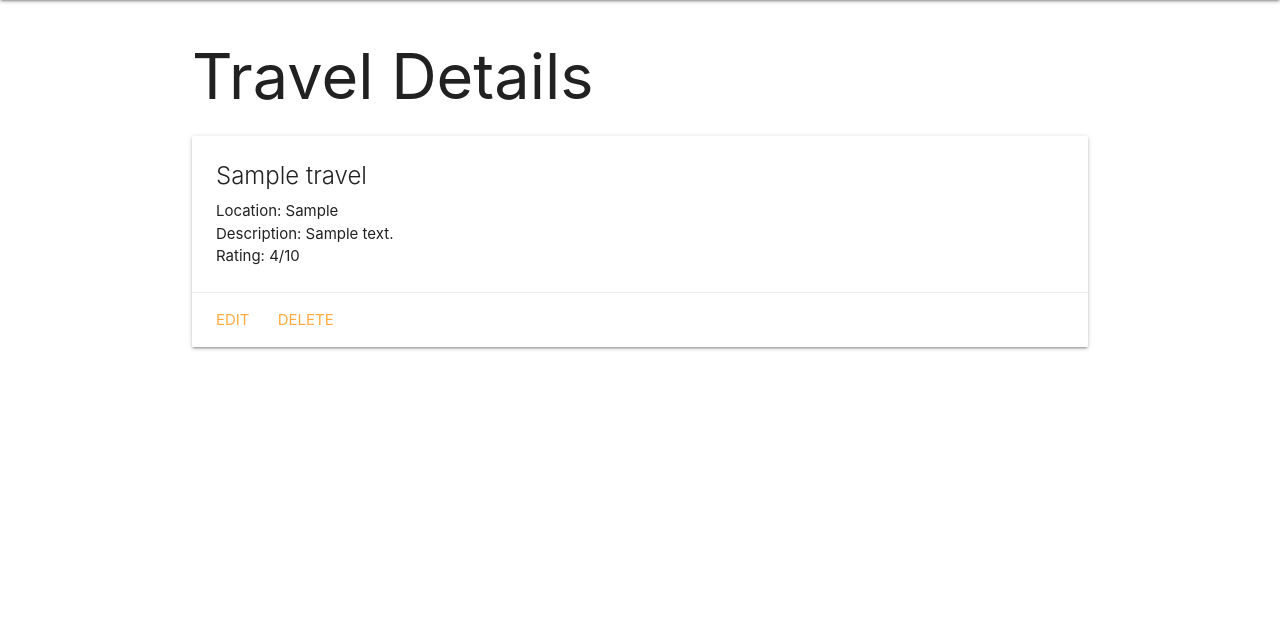
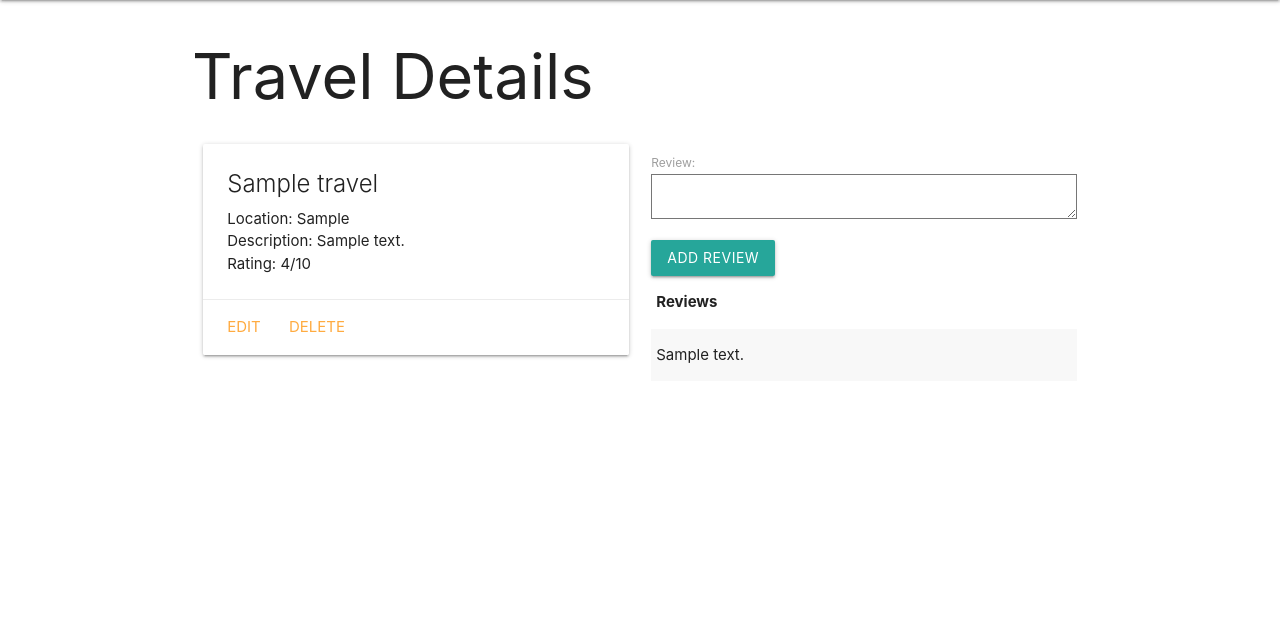
Before and after one commit to AlexChen208/Travel-Collector, a Django app: template main_app/templates/travels/detail.html in a window 1280 px wide. Shown: the part 64-685 px from the top of the page. Run offline with Django 4.2, Linux system fonts and the light colour scheme; the template is opened without the code that fills it: values that come from a table or form of the project are taken from there, others are empty; tables that the repository leaves empty hold one stand-in row (values such as "Sample post"); parts of the project's set-up code (start-up, migrations or seed data) failed here and were passed over.

Commit message:
creating review form for input

```diff
--- a/main_app/admin.py
+++ b/main_app/admin.py
@@ -1,5 +1,6 @@
 from django.contrib import admin
-from . models import Travel
+from . models import Travel, Reviews
 # Register your models here.
 
 admin.site.register(Travel)
+admin.site.register(Reviews)
--- /dev/null
+++ b/main_app/forms.py
@@ -0,0 +1,7 @@
+from django.forms import ModelForm
+from .models import Reviews
+
+class ReviewsForm(ModelForm):
+  class Meta:
+    model = Reviews
+    fields = ['review']
--- a/main_app/models.py
+++ b/main_app/models.py
@@ -22,3 +22,11 @@ class Travel(models.Model):
 
     def get_absolute_url(self):
         return reverse('detail', kwargs={'travel_id': self.id})
+
+class Reviews(models.Model):
+    review = models.TextField(max_length=300)
+
+    travel = models.ForeignKey(Travel, on_delete=models.CASCADE)
+
+    def __str__(self):
+        return self.review
--- a/main_app/templates/travels/detail.html
+++ b/main_app/templates/travels/detail.html
@@ -4,6 +4,8 @@
 
 <h1>Travel Details</h1>
 
+<div class="row">
+  <div class="col s6">
     <div class="card">
       <div class="card-content">
         <span class="card-title">{{ travel.title }}</span>
@@ -16,5 +18,25 @@
         <a href="{% url 'travels_delete' travel.id %}">Delete</a>
       </div>
     </div>
-
+  </div>
+  <div class="col s6">
+    <form action="{% url 'add_review' travel.id %}" method="POST">
+      {% csrf_token %}
+      {{ review_form.as_p }}
+      <input type="submit" class="btn" value="Add Review">
+    </form>
+    <table class="striped">
+      <thead>
+        <tr><th>Reviews</th></tr>
+      </thead>
+      <tbody>
+        {% for reviews in travel.reviews_set.all %}
+          <tr>
+            <td>{{reviews.review}}</td>
+          </tr>
+        {% endfor %}
+      </tbody>
+    </table>
+  </div>
+</div>
 {% endblock %}
--- a/main_app/urls.py
+++ b/main_app/urls.py
@@ -10,4 +10,5 @@ urlpatterns = [
     path('travels/create/', views.TravelCreate.as_view(), name='travels_create'),
     path('travels/<int:pk>/update/', views.TravelUpdate.as_view(), name='travels_update'),
     path('travels/<int:pk>/delete/', views.TravelDelete.as_view(), name='travels_delete'),
+    path('travels/<int:travel_id>/add_review/', views.add_review, name='add_review'),
 ]
```
Also changed, not shown: main_app/views.py (+11 -5 lines), main_app/migrations/0003_reviews.py (added). Lines whose indentation alone changed are shown as unchanged.
